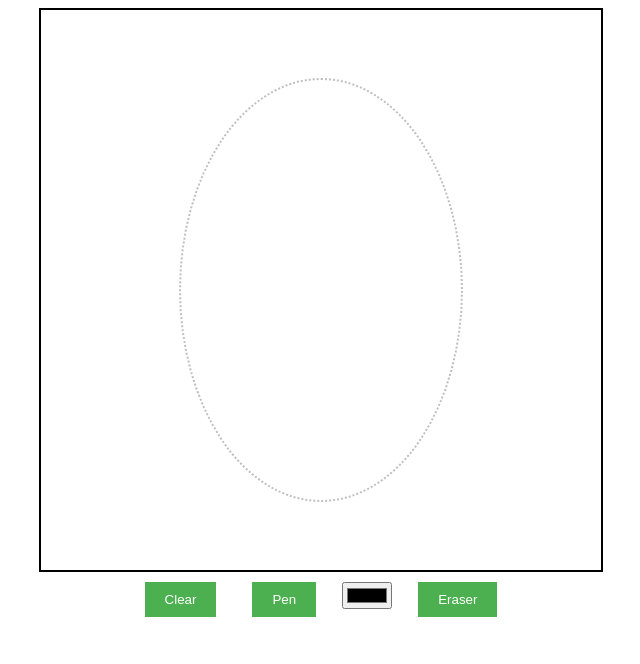
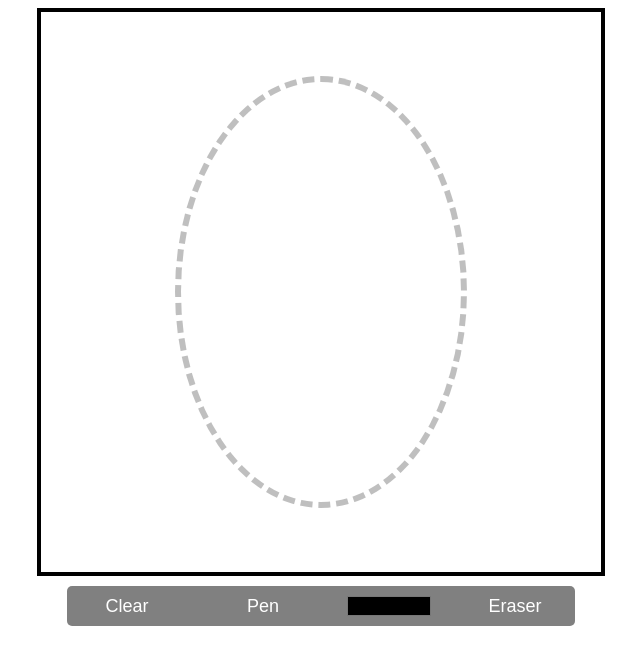
Before and after one commit to t1oluwani/SmartVision, a Vue app in the folder frontend/: page / in a window 1280 px wide. Shown: the top 664 px of the page, without its empty margins (319-959 px from the left). Built offline with nearby package versions, Linux system fonts and the light colour scheme.

Commit message:
button styling

```diff
--- a/frontend/src/components/subcomponents/DrawingCanvas.vue
+++ b/frontend/src/components/subcomponents/DrawingCanvas.vue
@@ -123,14 +123,14 @@ export default {
   width: 280px;
   height: 420px;
   border-radius: 50%;
-  border: dotted 2px rgba(128, 128, 128, 0.5);
+  border: dashed 6px rgba(128, 128, 128, 0.5);
 
 }
 
 canvas {
   width: 560px ;
   height: 560px;
-  border: 2px solid black;
+  border: 4px solid black;
   background-color: white;
   /* cursor: url('pen-cursor.png'), auto; Replace 'pen-cursor.png' with your cursor image */
 }
@@ -138,7 +138,26 @@ canvas {
 #buttons {
   display: flex;
   justify-content: center;
+  align-items: center;
   margin: 10px;
   gap: 1rem;
+  border-radius: 5px;
+  background-color: gray;
+}
+
+button, #colorpicker {
+  width: 100px;
+  height: 40px;
+  font-size: 18px;
+  border: none;
+  border-radius: 5px;
+  padding: 6px;
+  background-color: transparent;
+  color: white;
+  cursor: pointer;
+}
+
+button:hover, #colorpicker:hover {
+  background-color: darkgray;
 }
 </style>
```
